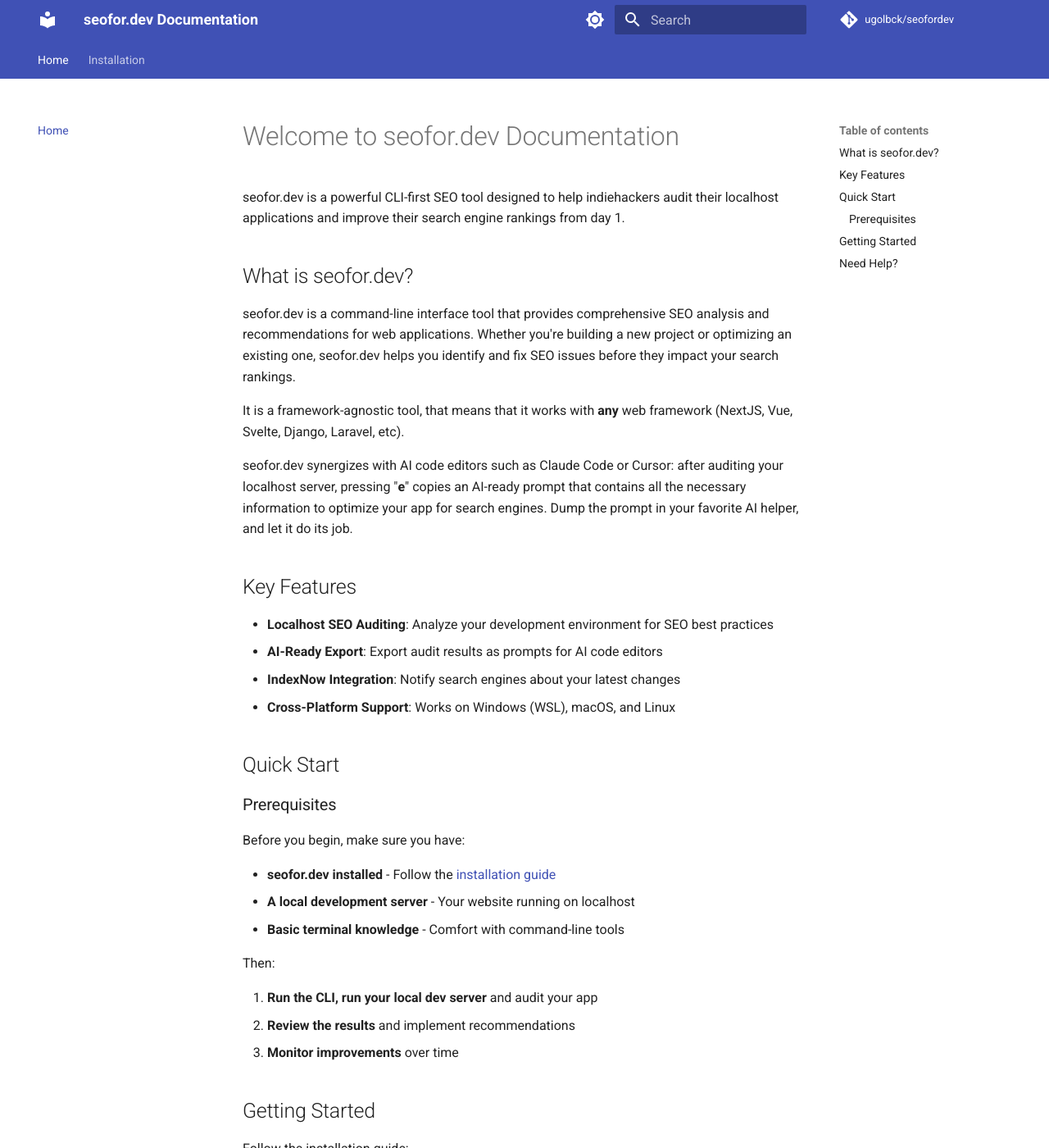
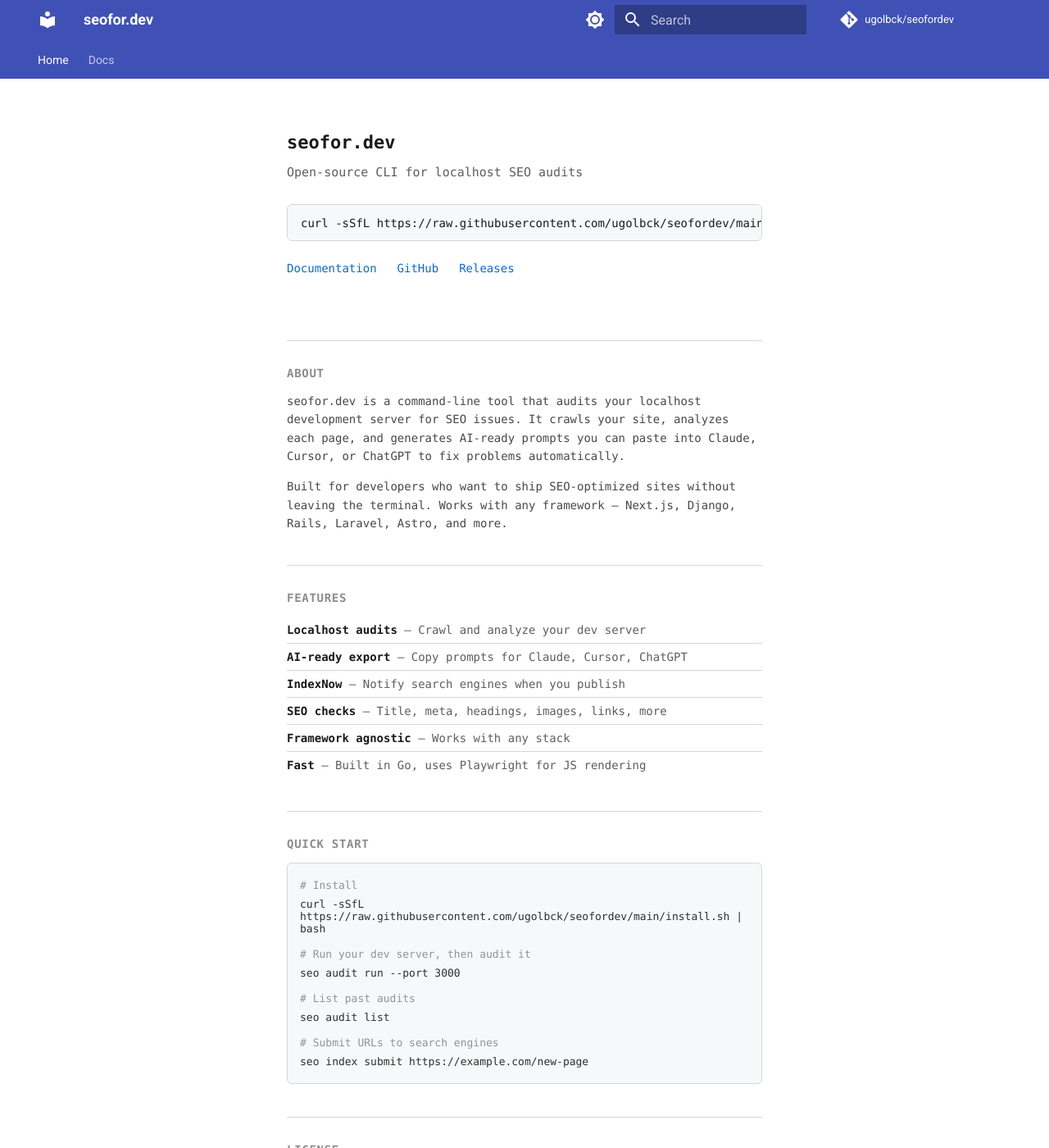
Before and after one commit to ugolbck/seofordev, an MkDocs documentation site: the page built from docs/index.md, in a window 1280 px wide and 1400 px high. Shown: the whole window at 82% size. Built offline with MkDocs 1.6.1 and Material for MkDocs 9.7.7, drawn with Linux system fonts in a browser that asks for light colours; comment, search, counter and statistics services are not loaded; some of the changed text lies outside the part shown.

Commit message:
coolify dep

```diff
--- a/docs/index.md
+++ b/docs/index.md
@@ -1,46 +1,7 @@
-# Welcome to seofor.dev Documentation
-
-seofor.dev is a powerful CLI-first SEO tool designed to help indiehackers audit their localhost applications and improve their search engine rankings from day 1.
-
-## What is seofor.dev?
-
-seofor.dev is a command-line interface tool that provides comprehensive SEO analysis and recommendations for web applications. Whether you're building a new project or optimizing an existing one, seofor.dev helps you identify and fix SEO issues before they impact your search rankings.
-
-It is a framework-agnostic tool, that means that it works with **any** web framework (NextJS, Vue, Svelte, Django, Laravel, etc).
-
-seofor.dev synergizes with AI code editors such as Claude Code or Cursor: after auditing your localhost server, pressing "__e__" copies an AI-ready prompt that contains all the necessary information to optimize your app for search engines. Dump the prompt in your favorite AI helper, and let it do its job.
-
-## Key Features
-
-- **Localhost SEO Auditing**: Analyze your development environment for SEO best practices
-- **AI-Ready Export**: Export audit results as prompts for AI code editors
-- **IndexNow Integration**: Notify search engines about your latest changes
-- **Cross-Platform Support**: Works on Windows (WSL), macOS, and Linux
-
-## Quick Start
-
-### Prerequisites
-
-Before you begin, make sure you have:
-
-- **seofor.dev installed** - Follow the [installation guide](installation/index.md)
-- **A local development server** - Your website running on localhost
-- **Basic terminal knowledge** - Comfort with command-line tools
-
-Then:
-
-1. **Run the CLI, run your local dev server** and audit your app
-2. **Review the results** and implement recommendations
-3. **Monitor improvements** over time
-
-## Getting Started
-
-Follow the installation guide:
-
-- [Installation Overview](installation/index.md)
-
-## Need Help?
-
-DM me on X -> @ugo_builds
-
 ---
+template: home.html
+title: seofor.dev - Open Source SEO CLI
+hide:
+  - navigation
+  - toc
+---
--- a/mkdocs.yml
+++ b/mkdocs.yml
@@ -1,6 +1,6 @@
-site_name: seofor.dev Documentation
-site_url: https://docs.seofor.dev
-site_description: Complete documentation for the seofor.dev CLI tool
+site_name: seofor.dev
+site_url: https://seofor.dev
+site_description: Open-source CLI for localhost SEO audits
 site_author: ugolbck
 repo_url: https://github.com/ugolbck/seofordev
 repo_name: ugolbck/seofordev
@@ -63,8 +63,9 @@ markdown_extensions:
 
 nav:
   - Home: index.md
-  - Installation:
-    - Overview: installation/index.md
+  - Docs:
+    - Overview: docs/index.md
+    - Installation: docs/installation/index.md
 
 extra_css:
   - stylesheets/ads.css
--- /dev/null
+++ b/overrides/home.html
@@ -0,0 +1,265 @@
+{% extends "main.html" %}
+
+{% block tabs %}
+{{ super() }}
+
+<style>
+  :root {
+    --mono: "SF Mono", "Monaco", "Inconsolata", "Fira Mono", "Droid Sans Mono", monospace;
+  }
+
+  .md-main__inner {
+    margin-top: 0;
+  }
+  .md-content__inner {
+    margin-top: 0;
+    padding-top: 0;
+  }
+
+  .landing {
+    font-family: var(--mono);
+    background: white;
+    color: #1a1a1a;
+    min-height: 100vh;
+  }
+
+  [data-md-color-scheme="slate"] .landing {
+    background: #0d1117;
+    color: #e6edf3;
+  }
+
+  .landing-inner {
+    max-width: 640px;
+    margin: 0 auto;
+    padding: 2.5rem 1.5rem;
+  }
+
+  .landing h1 {
+    font-size: 1.1rem;
+    font-weight: 600;
+    margin-bottom: 0.25rem;
+  }
+
+  .landing .tagline {
+    font-size: 0.75rem;
+    opacity: 0.7;
+    margin-bottom: 1.5rem;
+  }
+
+  .landing pre {
+    background: #f6f8fa;
+    border: 1px solid #d0d7de;
+    padding: 0.6rem 0.8rem;
+    border-radius: 6px;
+    font-size: 0.7rem;
+    overflow-x: auto;
+    margin-bottom: 1.25rem;
+  }
+
+  [data-md-color-scheme="slate"] .landing pre {
+    background: #161b22;
+    border-color: #30363d;
+  }
+
+  .landing code {
+    font-family: var(--mono);
+  }
+
+  .landing-links {
+    display: flex;
+    gap: 1.25rem;
+    margin-bottom: 2rem;
+    font-size: 0.7rem;
+  }
+
+  .landing-links a {
+    color: #0969da;
+    text-decoration: none;
+  }
+
+  .landing-links a:hover {
+    text-decoration: underline;
+  }
+
+  [data-md-color-scheme="slate"] .landing-links a {
+    color: #58a6ff;
+  }
+
+  .landing-ad {
+    margin-bottom: 2rem;
+    display: flex;
+    justify-content: center;
+  }
+
+  .landing hr {
+    border: none;
+    border-top: 1px solid #d0d7de;
+    margin: 1.5rem 0;
+  }
+
+  [data-md-color-scheme="slate"] .landing hr {
+    border-color: #30363d;
+  }
+
+  .section {
+    margin-bottom: 2rem;
+  }
+
+  .section h2 {
+    font-size: 0.7rem;
+    font-weight: 600;
+    margin-bottom: 0.75rem;
+    text-transform: uppercase;
+    letter-spacing: 0.05em;
+    opacity: 0.5;
+  }
+
+  .section p {
+    font-size: 0.7rem;
+    line-height: 1.6;
+    opacity: 0.8;
+    margin-bottom: 0.75rem;
+  }
+
+  .section ul {
+    list-style: none;
+    padding: 0;
+    margin: 0;
+    font-size: 0.7rem;
+  }
+
+  .section li {
+    padding: 0.4rem 0;
+    border-bottom: 1px solid #d0d7de;
+  }
+
+  [data-md-color-scheme="slate"] .section li {
+    border-color: #30363d;
+  }
+
+  .section li:last-child {
+    border-bottom: none;
+  }
+
+  .label {
+    font-weight: 600;
+  }
+
+  .desc {
+    opacity: 0.7;
+  }
+
+  .commands {
+    font-size: 0.65rem;
+    background: #f6f8fa;
+    border: 1px solid #d0d7de;
+    border-radius: 6px;
+    padding: 0.75rem;
+  }
+
+  [data-md-color-scheme="slate"] .commands {
+    background: #161b22;
+    border-color: #30363d;
+  }
+
+  .commands code {
+    display: block;
+    padding: 0.2rem 0;
+    opacity: 0.9;
+  }
+
+  .commands .comment {
+    opacity: 0.5;
+  }
+
+  /* Hide ad on small screens */
+  @media (max-width: 768px) {
+    .landing-ad {
+      display: none;
+    }
+  }
+</style>
+
+<div class="landing">
+  <div class="landing-inner">
+    <h1>seofor.dev</h1>
+    <p class="tagline">Open-source CLI for localhost SEO audits</p>
+
+    <pre><code>curl -sSfL https://raw.githubusercontent.com/ugolbck/seofordev/main/install.sh | bash</code></pre>
+
+    <div class="landing-links">
+      <a href="docs/">Documentation</a>
+      <a href="https://github.com/ugolbck/seofordev">GitHub</a>
+      <a href="https://github.com/ugolbck/seofordev/releases">Releases</a>
+    </div>
+
+    <div class="landing-ad">
+      <div class="ad-light">
+        <script src="https://adventory.to/ad.js" data-placement="73c87d56-1311-4db8-859d-c788c3b66248"></script>
+      </div>
+      <div class="ad-dark">
+        <script src="https://adventory.to/ad.js" data-placement="73c87d56-1311-4db8-859d-c788c3b66248" data-theme="dark"></script>
+      </div>
+    </div>
+
+    <hr>
+
+    <div class="section">
+      <h2>About</h2>
+      <p>
+        seofor.dev is a command-line tool that audits your localhost development server for SEO issues.
+        It crawls your site, analyzes each page, and generates AI-ready prompts you can paste into
+        Claude, Cursor, or ChatGPT to fix problems automatically.
+      </p>
+      <p>
+        Built for developers who want to ship SEO-optimized sites without leaving the terminal.
+        Works with any framework — Next.js, Django, Rails, Laravel, Astro, and more.
+      </p>
+    </div>
+
+    <hr>
+
+    <div class="section">
+      <h2>Features</h2>
+      <ul>
+        <li><span class="label">Localhost audits</span> <span class="desc">— Crawl and analyze your dev server</span></li>
+        <li><span class="label">AI-ready export</span> <span class="desc">— Copy prompts for Claude, Cursor, ChatGPT</span></li>
+        <li><span class="label">IndexNow</span> <span class="desc">— Notify search engines when you publish</span></li>
+        <li><span class="label">SEO checks</span> <span class="desc">— Title, meta, headings, images, links, more</span></li>
+        <li><span class="label">Framework agnostic</span> <span class="desc">— Works with any stack</span></li>
+        <li><span class="label">Fast</span> <span class="desc">— Built in Go, uses Playwright for JS rendering</span></li>
+      </ul>
+    </div>
+
+    <hr>
+
+    <div class="section">
+      <h2>Quick Start</h2>
+      <div class="commands">
+        <code><span class="comment"># Install</span></code>
+        <code>curl -sSfL https://raw.githubusercontent.com/ugolbck/seofordev/main/install.sh | bash</code>
+        <code></code>
+        <code><span class="comment"># Run your dev server, then audit it</span></code>
+        <code>seo audit run --port 3000</code>
+        <code></code>
+        <code><span class="comment"># List past audits</span></code>
+        <code>seo audit list</code>
+        <code></code>
+        <code><span class="comment"># Submit URLs to search engines</span></code>
+        <code>seo index submit https://example.com/new-page</code>
+      </div>
+    </div>
+
+    <hr>
+
+    <div class="section">
+      <h2>License</h2>
+      <p>MIT — free and open source.</p>
+    </div>
+
+  </div>
+</div>
+
+{% endblock %}
+
+{% block content %}{% endblock %}
```
Also changed, not shown: README.md (+2 -2 lines), docs/docs/index.md (added, +46 -0 lines), docs/docs/installation/index.md (renamed from docs/installation/index.md, +1 -1 lines), 3 other files.
